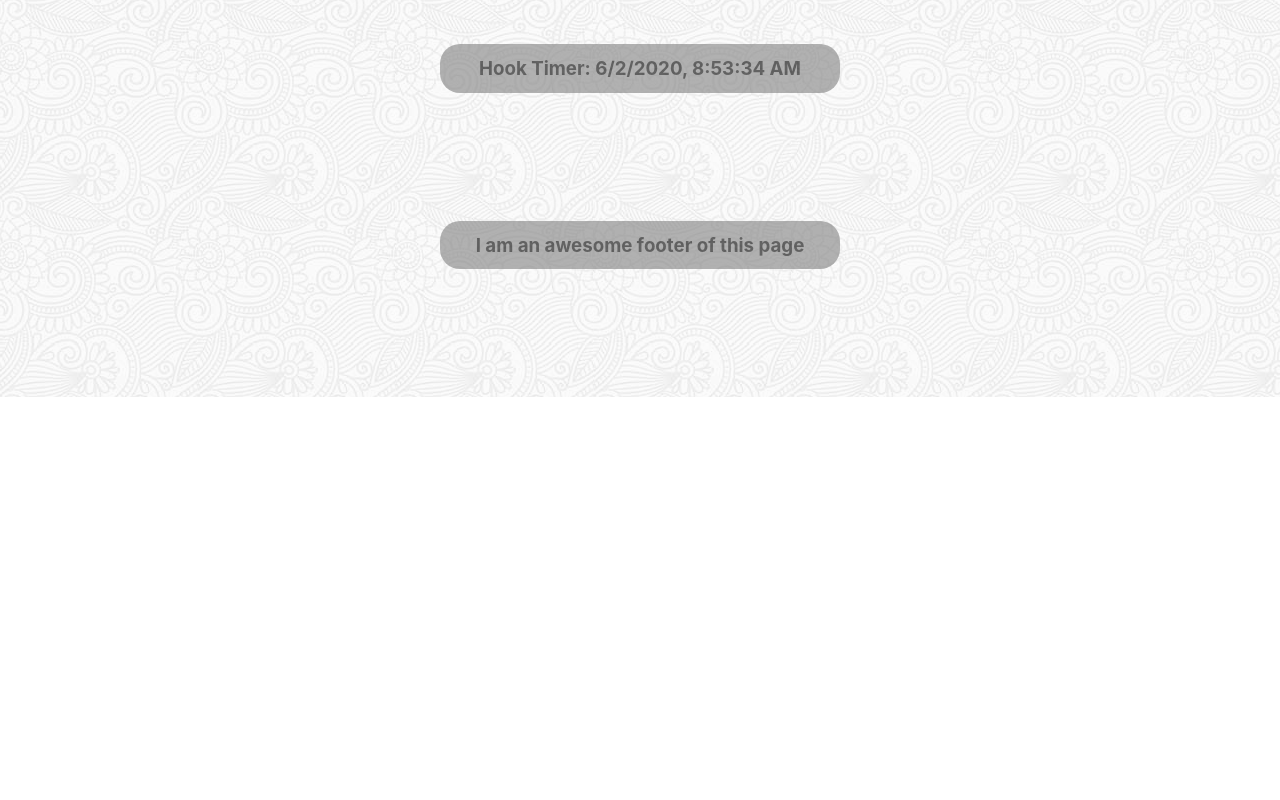
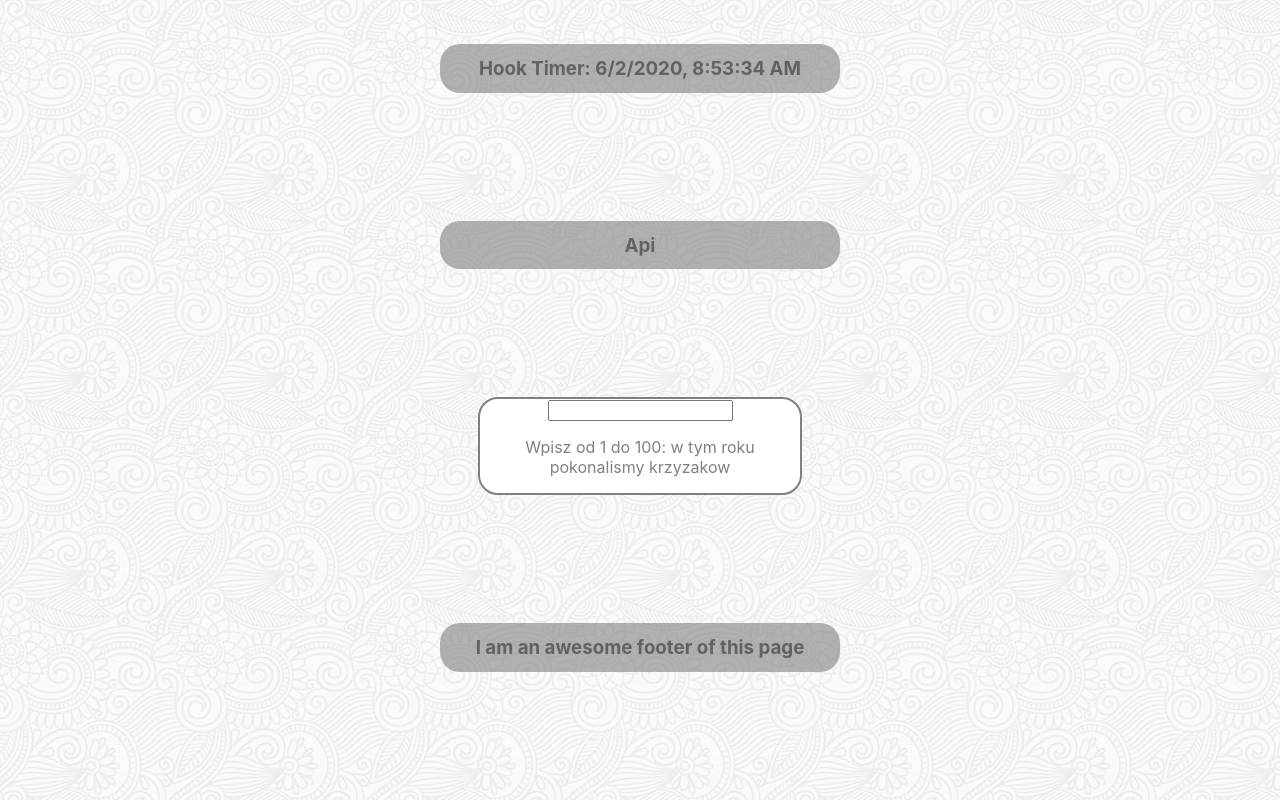
Before and after one commit to kunicka/my-ts-react-app, a React (Create React App) app: page / in a window 1280 px wide. Shown: the part 2032-2832 px from the top of the page. Before the commit the page ends 2429 px from the top, so only its background shows below. Built offline with nearby package versions, Linux system fonts and the light colour scheme.

Commit message:
API data fetching

```diff
--- /dev/null
+++ b/src/components/InputApi.js
@@ -0,0 +1,40 @@
+import React, { Component } from 'react'
+
+class InputApi extends Component {
+    state = {
+        text:"w tym roku pokonalismy krzyzakow",
+        error: ""
+    }
+
+    handleDateChange=(e)=>{
+        const value = e.target.value;
+        // const value = this.refs.numer.vaule;
+        fetch(`https://jsonplaceholder.typicode.com/posts/${value}`)
+        .then(res=>{
+            if(res.ok){
+
+                    return res
+                } throw Error(res.statusText);
+        })
+
+        .then(res=>res.json())
+        .then(data=>this.setState({
+            text:data.title
+        }))
+        .catch(err=>console.log(err))
+        this.setState({text:"Jest Problem :("})
+    }
+    render() {
+        return (
+            <div>
+                <h3>Api</h3>
+                <div className="div-container">
+                <input onChange={this.handleDateChange} type="text" ref="numer"/>
+                <p>Wpisz od 1 do 100: {this.state.text}</p>
+                </div>
+            </div>
+        )
+    }
+}
+
+export default InputApi
--- a/src/components/StatePlayground.js
+++ b/src/components/StatePlayground.js
@@ -3,8 +3,8 @@ import LikeButton from "./LikeButton.js";
 import WhatYourNameIs from "./WhatYourNameIs.js"
 import Timer from "./Timer.js";
 import TimerEvery5Sec from "./TimerEvery5Sec.js";
-
 import TimerHooks from "./TimerHooks.js";
+import InputApi from "./InputApi.js"
 
 
 function StatePlayground () {
@@ -18,6 +18,7 @@ function StatePlayground () {
             <Timer/>
             <TimerEvery5Sec/>
             <TimerHooks/>
+            <InputApi/>
         </div>
     )
 }
```
